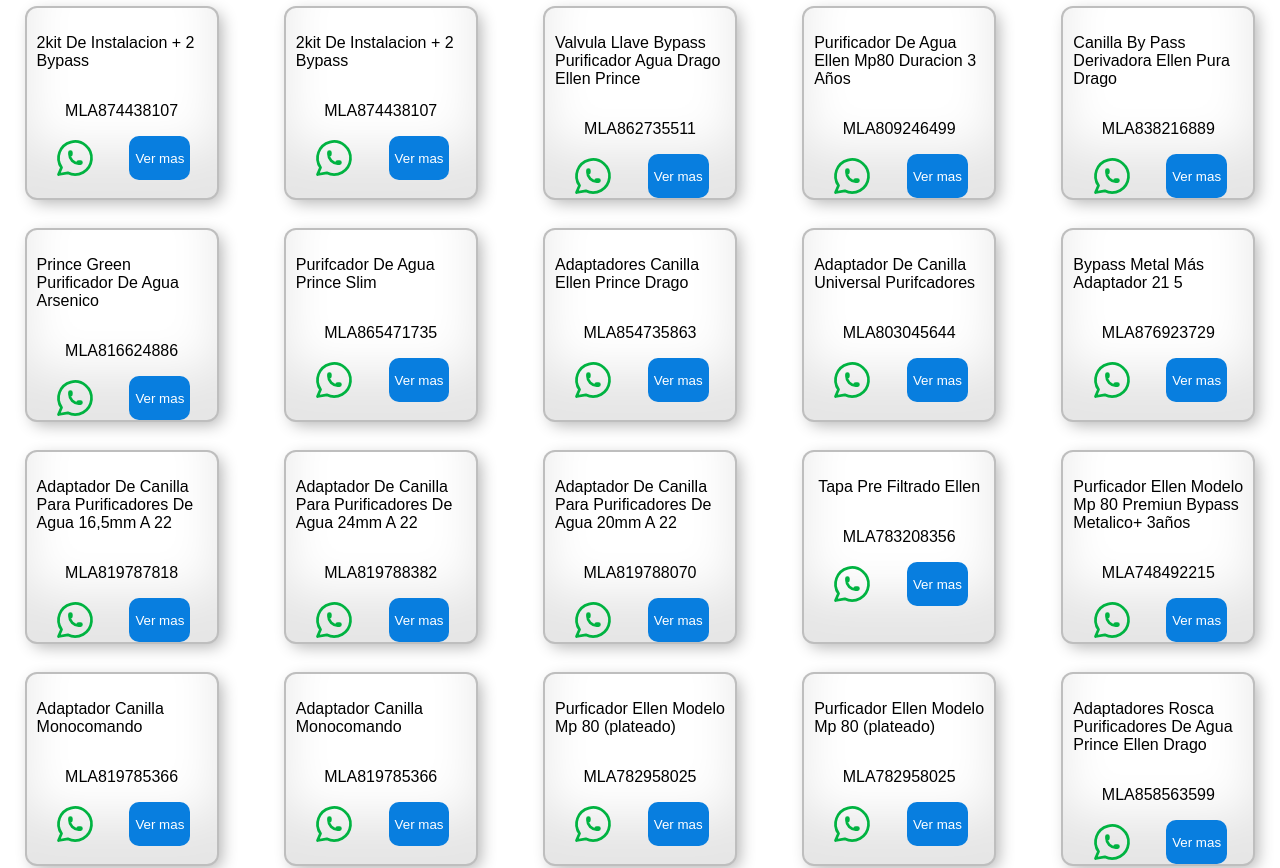
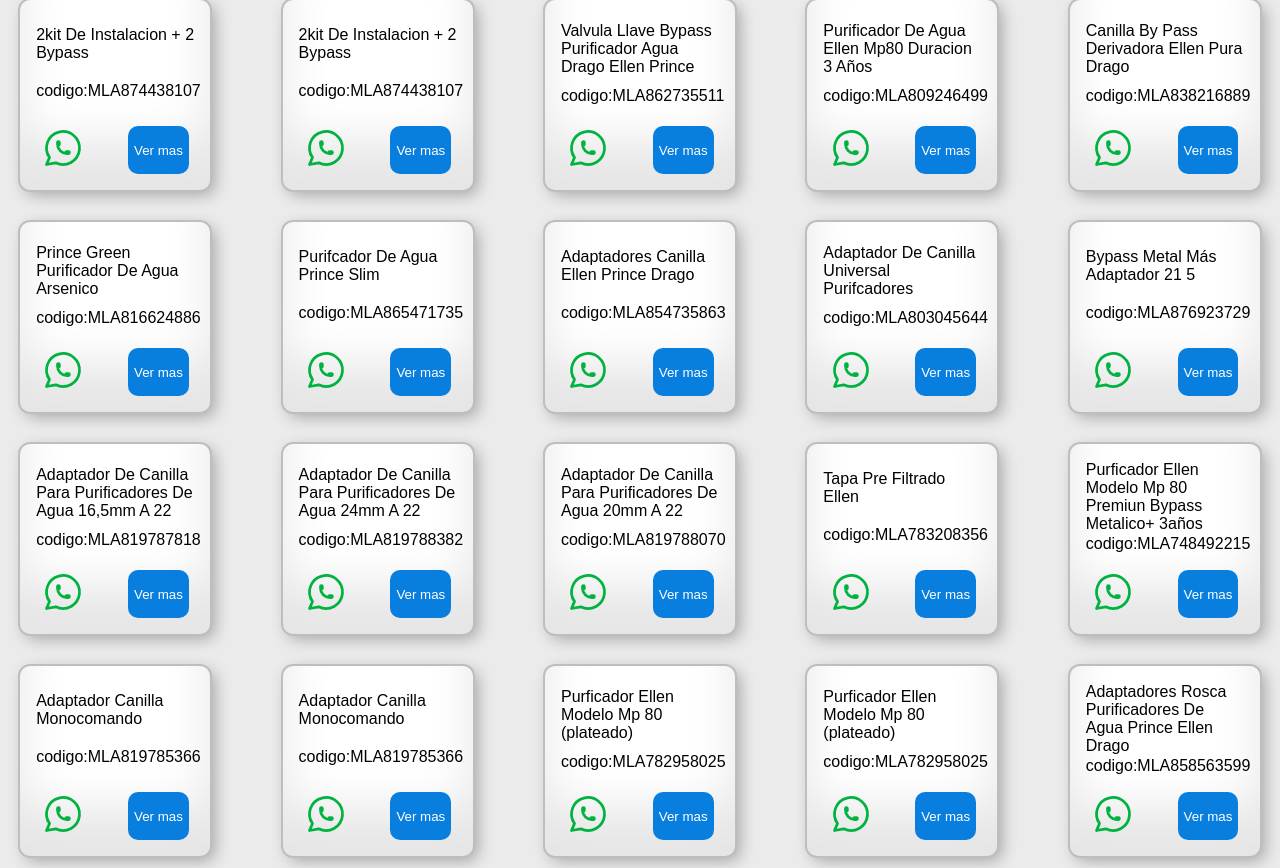
Before and after one commit to charg90/jc-coleccionista, a Next.js app: page /Colecciones in a window 1280 px wide. Shown: the top 868 px of the page. Built offline with nearby package versions, Linux system fonts and the light colour scheme; a web font is replaced by a local one.

Commit message:
whatsapp functions

```diff
--- a/Components/Cards/Cards.tsx
+++ b/Components/Cards/Cards.tsx
@@ -2,6 +2,7 @@
 import styles from "./card.module.css";
 import whatsapp from "./../../public/whatsapp.svg";
 import Image from "next/image";
+import Link from "next/link";
 interface Cardata {
   id: number;
   codigo: string;
@@ -26,10 +27,19 @@
   return (
     <div className={styles.card}>
       <div className={styles.cardInfo}>
-        <p className={styles.info}>{data.title}</p>
-        <p>{data.codigo}</p>
+        <div className={styles.cardTextContainer}>
+          <p className={styles.cardText}>{data.title}</p>
+          <p className={styles.cardText}>codigo:{data.codigo}</p>
+        </div>
+
         <div className={styles.actionsContainer}>
-          <Image src={whatsapp} alt="whatsappp" />
+          <Link
+            href={`https://wa.me/5491167521676?text=Buenas%20te%20consulto%20por%20${data.title}`}
+            target="_blank"
+            rel="noopener noreferrer"
+          >
+            <Image src={whatsapp} alt="whatsappp" />
+          </Link>
           <button
             onClick={() => handlerLocation(data.codigo)}
             className={styles.btnCard}
--- a/Components/Cards/card.module.css
+++ b/Components/Cards/card.module.css
@@ -8,18 +8,26 @@
     0.3em 0.3em 1em rgba(0, 0, 0, 0.3);
 }
 .cardInfo {
-  padding: 10px;
   height: 100%;
   display: flex;
   flex-direction: column;
-  /* justify-content: space-around; */
-  align-items: center;
+}
+.cardTextContainer {
+  display: flex;
+  flex-direction: column;
+  flex-grow: 1;
+  padding: 1rem;
+  justify-content: space-around;
+}
+.cardText {
+  margin: 0;
 }
 
 .actionsContainer {
   display: flex;
   width: 100%;
   justify-content: space-around;
+  padding-bottom: 1rem;
 }
 
 .btnCard {
--- a/app/Colecciones/page.tsx
+++ b/app/Colecciones/page.tsx
@@ -3,6 +3,7 @@
 import { ProductsInfo } from "@/dataProductsInfo/dataProductsInfo";
 import Cards from "@/Components/Cards/Cards";
 import styles from "./colecciones.module.css";
+
 const Colecciones = () => {
   return (
     <div className={styles.cardContainer}>
--- a/app/home.module.css
+++ b/app/home.module.css
@@ -1,3 +1,10 @@
+.body {
+  box-sizing: border-box;
+  margin: 0;
+  padding: 0;
+  background-color: #ebebeb;
+}
+
 .homeContainer {
   display: flex;
   flex-direction: column;
--- a/app/layout.tsx
+++ b/app/layout.tsx
@@ -1,5 +1,5 @@
 import { Rasa } from "@next/font/google";
-
+import styles from "./home.module.css";
 const rasa = Rasa({
   weight: ["400", "700"],
   subsets: ["latin"],
@@ -14,7 +14,7 @@
   return (
     <html lang="es" className={rasa.className}>
       <head />
-      <body className="bg-[#ebebeb]">{children}</body>
+      <body className={styles.body}>{children}</body>
     </html>
   );
 }
```
